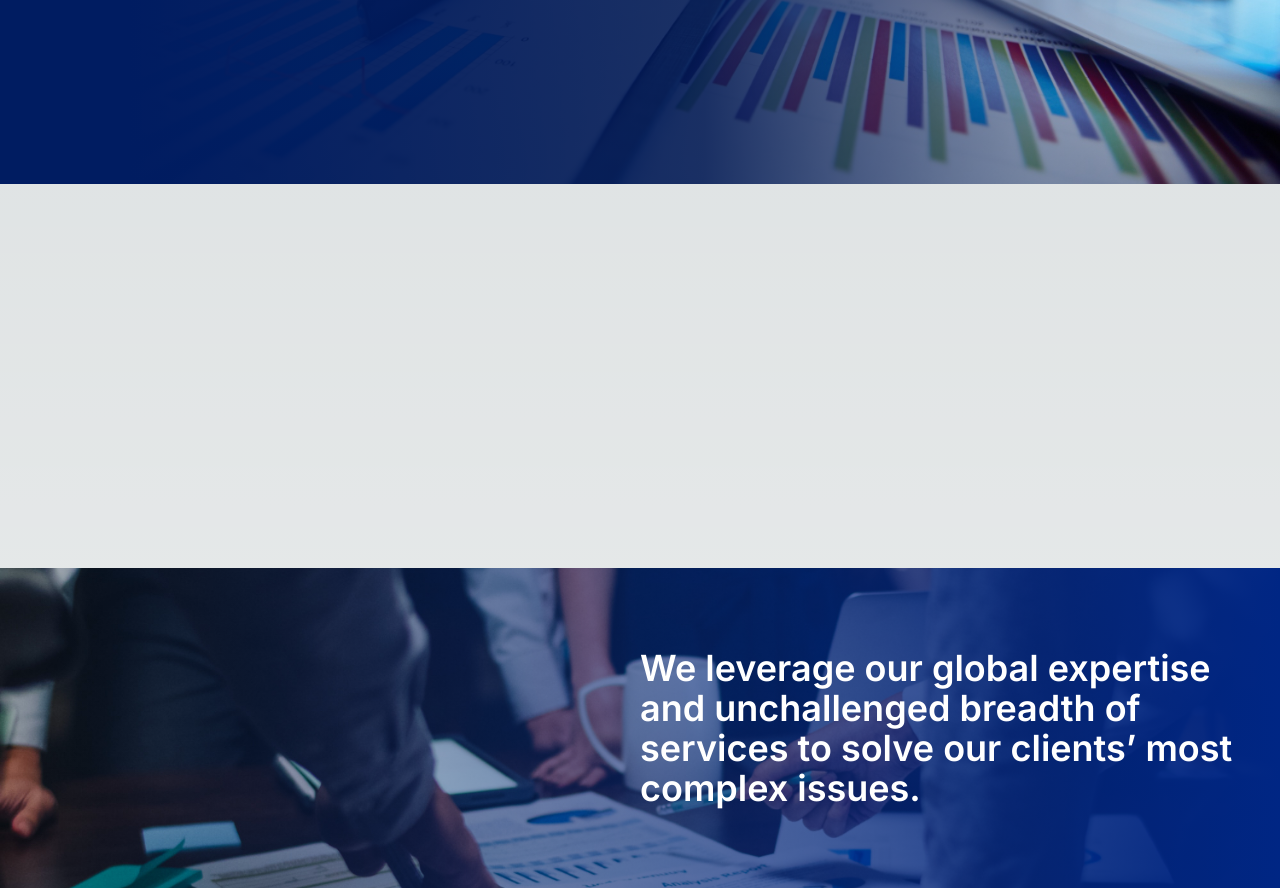
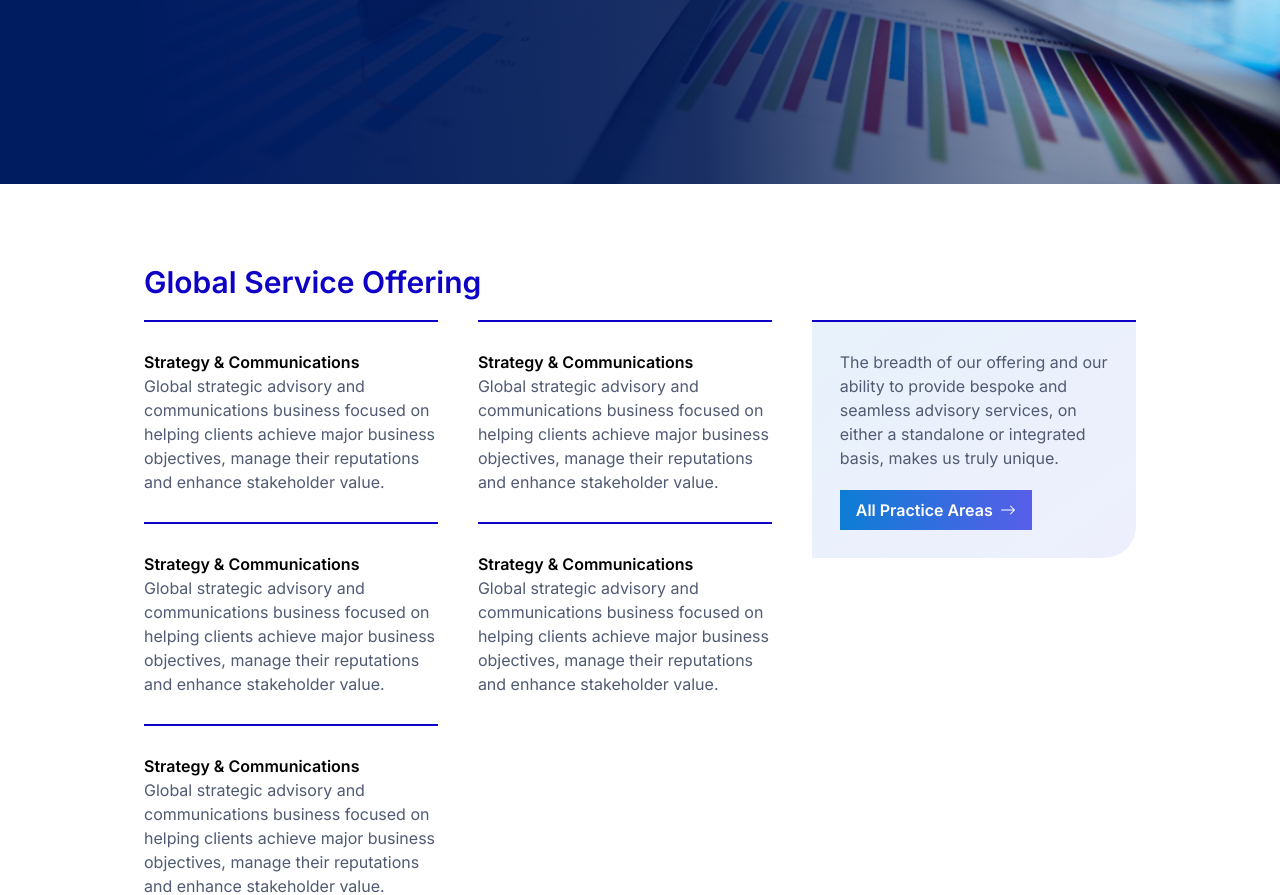
Before and after one commit to phil-forson/Foresight-Consult, a Next.js app: page / in a window 1280 px wide. Shown: the part 616-1511 px from the top of the page. Built offline with nearby package versions, Linux system fonts and the light colour scheme.

Commit message:
global service offering completed

```diff
--- a/src/app/components/views/GlobalService/GlobalService.tsx
+++ b/src/app/components/views/GlobalService/GlobalService.tsx
@@ -1,7 +1,69 @@
 import React from "react";
+import { BsArrowRight } from "react-icons/bs";
 
 const GlobalService = () => {
-  return <section className=" bg-white min-h-96"></section>;
+  const data = [
+    {
+      heading: "Strategy & Communications",
+      body: "Global strategic advisory and communications business focused on helping clients achieve major business objectives, manage their reputations and enhance stakeholder value.",
+    },
+    {
+      heading: "Strategy & Communications",
+      body: "Global strategic advisory and communications business focused on helping clients achieve major business objectives, manage their reputations and enhance stakeholder value.",
+    },
+    {
+      heading: "Strategy & Communications",
+      body: "Global strategic advisory and communications business focused on helping clients achieve major business objectives, manage their reputations and enhance stakeholder value.",
+    },
+    {
+      heading: "Strategy & Communications",
+      body: "Global strategic advisory and communications business focused on helping clients achieve major business objectives, manage their reputations and enhance stakeholder value.",
+    },
+    {
+      heading: "Strategy & Communications",
+      body: "Global strategic advisory and communications business focused on helping clients achieve major business objectives, manage their reputations and enhance stakeholder value.",
+    },
+  ];
+
+  const firstColumnItems = data.slice(0, 3);
+  const secondColumnItems = data.slice(3, 5);
+
+  return (
+    <section className=" bg-white px-36 py-20 w-full">
+      <div className="text-3xl mb-5 text-blue-primary font-semibold">
+        Global Service Offering
+      </div>
+      <div className="flex justify-between gap-10">
+        <div className="flex flex-col">
+          {firstColumnItems.map((section, index) => (
+            <div className={`border-t-2 border-blue-primary py-7 `}>
+              <div className="text-black font-semibold">{section.heading}</div>
+              <div className="text-[#505A72]">{section.body}</div>
+            </div>
+          ))}
+        </div>
+        <div className="flex flex-col">
+          {secondColumnItems.map((section, index) => (
+            <div className={`border-t-2 border-blue-primary py-7 `}>
+              <div className="text-black font-semibold">{section.heading}</div>
+              <div className="text-[#505A72]">{section.body}</div>
+            </div>
+          ))}
+        </div>
+        <div className="border-t-2 border-blue-primary py-7 bg-gradient-to-br from-[#E7F2FB] to-[#EEEFFD] px-7 rounded-br-[32px] h-[50%]">
+          <div className="text-[#505A72]">
+            The breadth of our offering and our ability to provide bespoke and
+            seamless advisory services, on either a standalone or integrated
+            basis, makes us truly unique.
+          </div>
+          <div className="flex mt-5 justify-between w-48 items-center bg-gradient-to-r from-[#0D7DD4] to-[#585EE9] px-4 py-2">
+            <div className="text-white font-semibold">All Practice Areas</div>
+            <BsArrowRight className="text-white" />
+          </div>
+        </div>
+      </div>
+    </section>
+  );
 };
 
 export default GlobalService;
```
